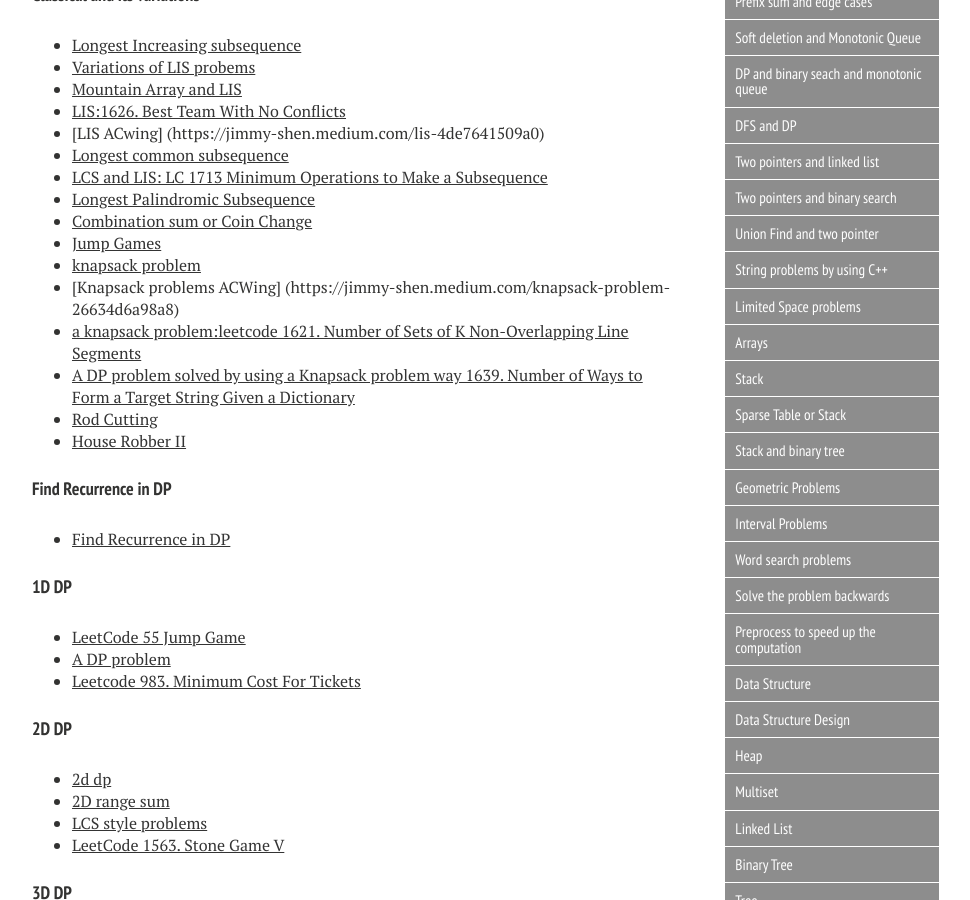
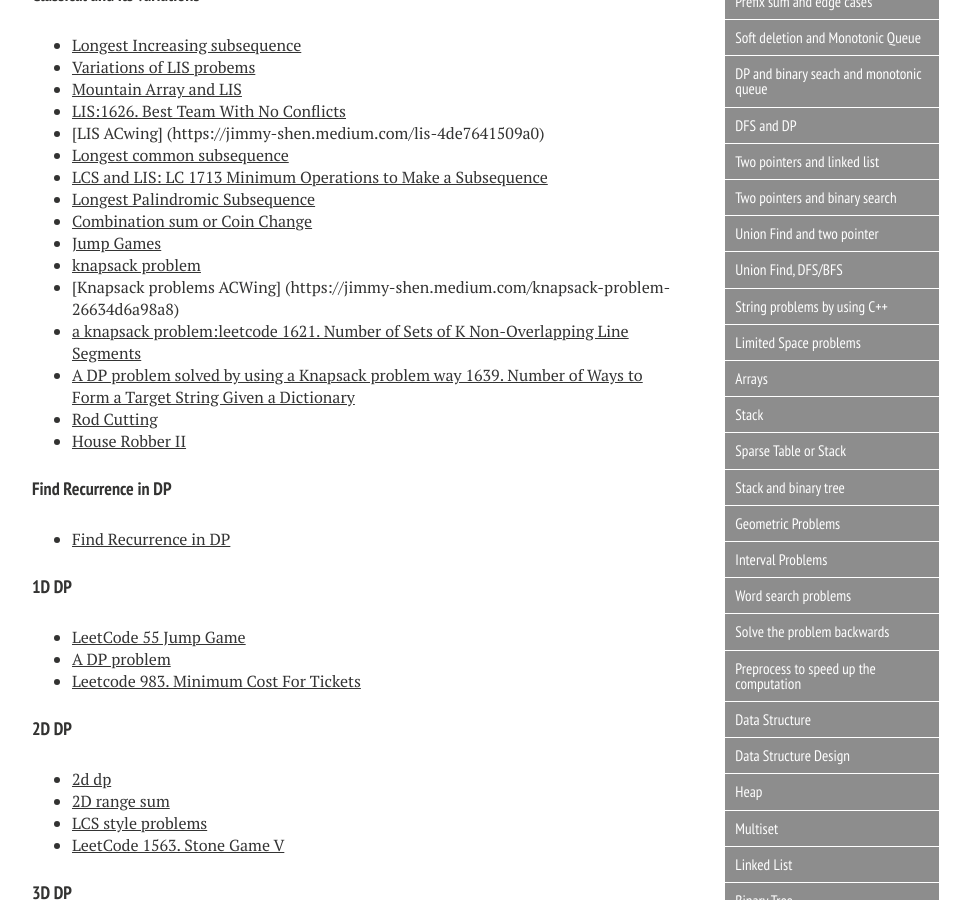
Before and after one commit to xiaokeshen/xiaokeshen.github.io, a Jekyll site: the page built from SoftwareEngineering/index.md, in a window 1280 px wide and 900 px high, scrolled down 2625 px. Shown: the whole window, without its empty margins (288-1258 px from the left). Built offline with Jekyll 4.4.1, drawn with Linux system fonts in a browser that asks for light colours; nearby versions of some CDN libraries; some of the changed text lies outside the part shown.

Commit message:
Add union find dfs/bfs

```diff
--- a/SoftwareEngineering/index.md
+++ b/SoftwareEngineering/index.md
@@ -300,6 +300,9 @@
 ### Union Find and two pointer
 - [union find and two pointers LC 1697. Checking Existence of Edge Length Limited Paths](https://jimmy-shen.medium.com/union-find-and-two-pointer-d78e0c081cc2)
 
+### Union Find, DFS/BFS
+- [union find, DFS/BFS](https://jimmy-shen.medium.com/union-find-or-dfs-bfs-b7d4cae28fab)
+
 ### String problems by using C++
 - [String problems in C++](https://medium.com/@jim.morris.shen/string-problems-by-using-c-a429dfa3cdfd?source=friends_link&sk=ca65c38f889548af963734835fc0924d)
 
```
